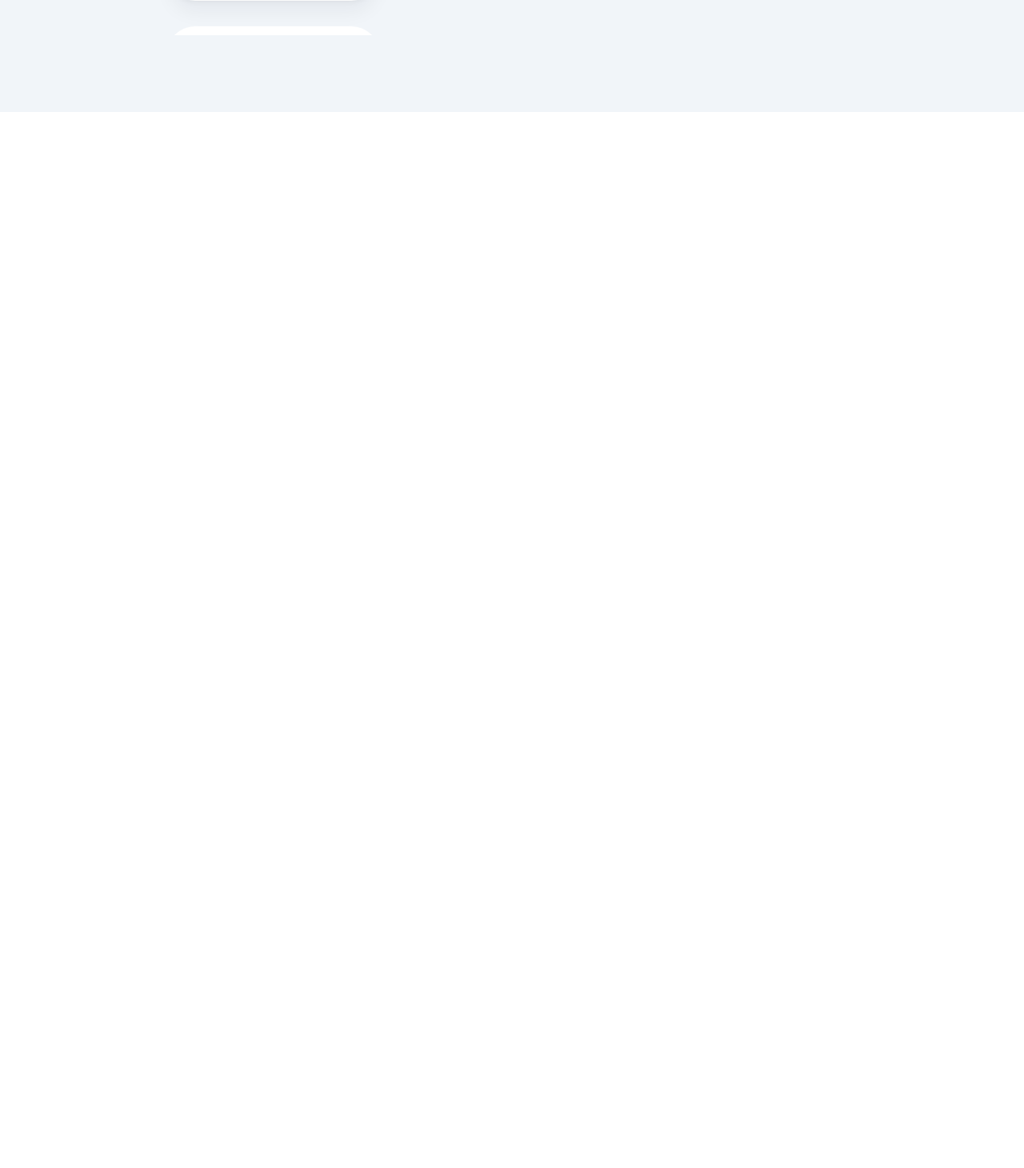
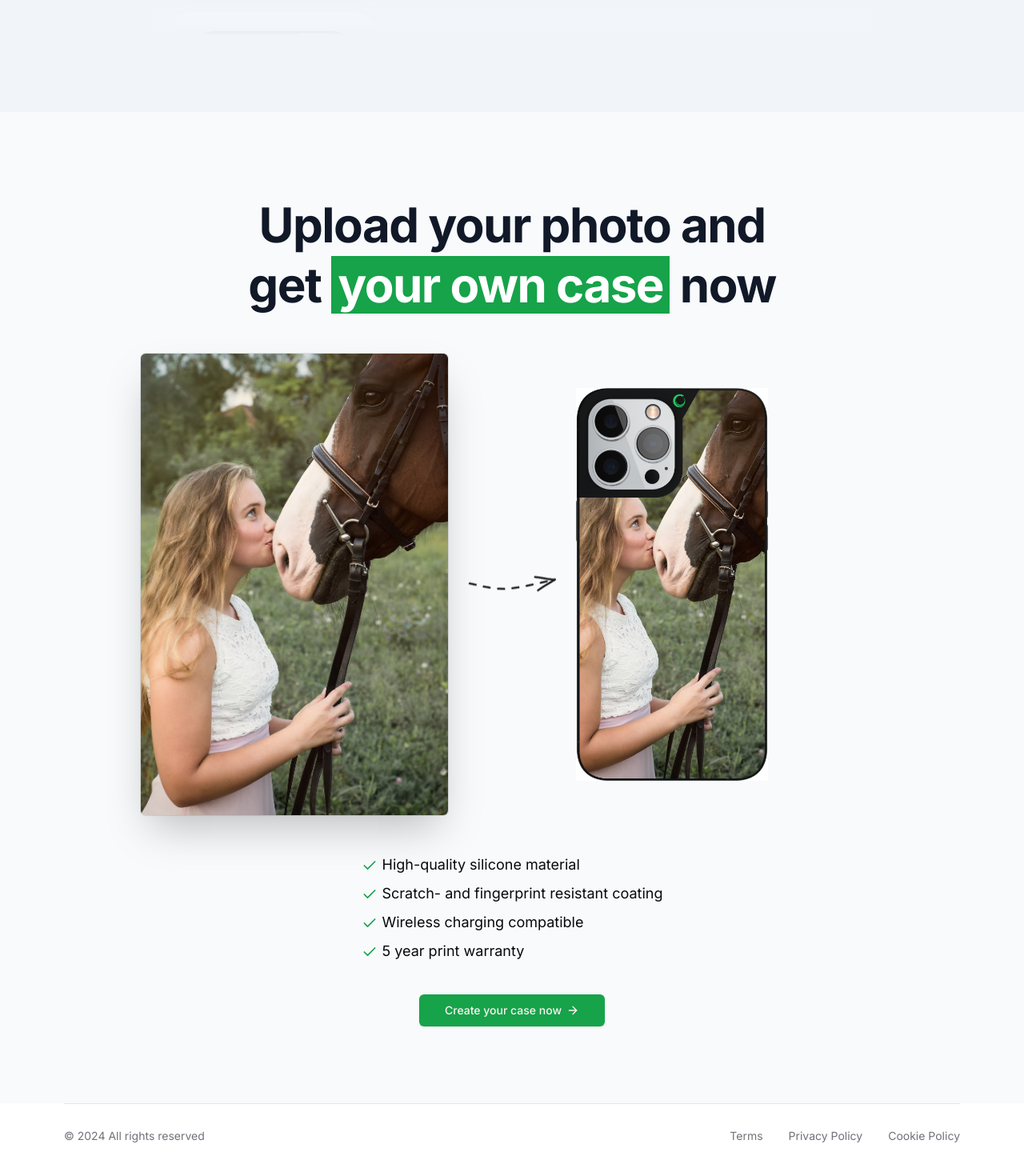
Before and after one commit to shashishankar2684/e-commerce-website, a Next.js app: page / in a window 1280 px wide. Shown: the part 2496-3956 px from the top of the page at 80% size. Before the commit the page ends 2636 px from the top, so only its background shows below. Built offline with nearby package versions, Linux system fonts and the light colour scheme; no server answers.

Commit message:
done with frontpage reviews and footer

```diff
--- a/src/app/layout.tsx
+++ b/src/app/layout.tsx
@@ -2,6 +2,7 @@
 import { Inter } from "next/font/google";
 import "./globals.css";
 import Navbar from "@/components/Navbar";
+import Footer from "@/components/Footer";
 
 const inter = Inter({ subsets: ["latin"] });
 
@@ -17,7 +18,11 @@
 }>) {
   return (
     <html lang="en">
-      <body className={inter.className}><Navbar/>{children}</body>
+      <body className={inter.className}>
+        <Navbar/>
+        {children}
+        <Footer/>
+        </body>
     </html>
   );
 }
--- a/src/app/page.tsx
+++ b/src/app/page.tsx
@@ -2,8 +2,10 @@
 import MaxWidthWrapper from "@/components/MaxWidthWrapper";
 import Phone from "@/components/Phone";
 import { Reviews } from "@/components/Reviews";
-import { Check, Star } from "lucide-react";
+import { buttonVariants } from "@/components/ui/button";
+import { ArrowRight, Check, Star } from "lucide-react";
 import Image from "next/image";
+import Link from "next/link";
 
 export default function Home() {
   return (
@@ -172,11 +174,78 @@
       </MaxWidthWrapper>
 
       <div className="pt-16">
+        <Reviews />
+      </div>
+    </section>
 
-        <Reviews />
+    <section>
+      <MaxWidthWrapper className="py-24">
+        <div className="mb-12 px-6 lg:px-8">
+          <div className="mx-auto max-w-2xl sm:text-center">
+          <h2 className="order-1 mt-2 tracking-tight text-center
+         text-balance !leading-tight font-bold text-5xl
+         md:text-6xl text-gray-900">
+          Upload your photo and get{' '}
+          <span className="relative px-2 bg-green-600 text-white">
+            your own case
+          </span> now
+          </h2>
+          </div>
+        </div>
 
-      </div>
+        <div className="mx-auto max-w-6xl px-6 lg:px-8">
+          <div className="relative flex flex-col items-center md:grid grid-cols-2 gap-40">
+            <img
+            src="/arrow.png"
+            className="absolute top-[25rem] md:top-1/2 -translate-y-1/2 z-10
+            left-1/2 -translate-x-1/2 rotate-90 md:rotate-0"
+            />
 
+            <div className="relative h-80 md:h-full w-full md:justify-self-end
+            max-w-sm rounded-xl bg-gray-900/5 ring-inset ring-gray-900/10 lg:rounded-2xl">
+              <img
+              src="/horse.jpg"
+              className="rounded-md object-cover bg-white shadow-2xl
+              ring-1 ring-gray-900/10 h-full w-full"
+              />
+            </div>
+
+            <Phone className="w-60" imgSrc="/horse_phone.jpg"/>
+
+          </div>
+        </div>
+
+        <ul className="mx-auto mt-12 max-w-prose sm:text-lg space-y-2 w-fit">
+          <li className="w-fit">
+            <Check className="h-5 w-5 text-green-600 inline mr-1.5"/>
+            High-quality silicone material
+          </li>
+          <li className="w-fit">
+            <Check className="h-5 w-5 text-green-600 inline mr-1.5"/>
+            Scratch- and fingerprint resistant coating
+          </li>
+          <li className="w-fit">
+            <Check className="h-5 w-5 text-green-600 inline mr-1.5"/>
+            Wireless charging compatible
+          </li>
+          <li className="w-fit">
+            <Check className="h-5 w-5 text-green-600 inline mr-1.5"/>
+            5 year print warranty
+          </li>
+
+          <div className="flex justify-center">
+            <Link className={buttonVariants({
+              size:'lg',
+              className:'mx-auto mt-8'
+            })}
+            href='/configure/upload' >
+              Create your case now <ArrowRight className="h-4 w-4 ml-1.5"/>
+              </Link>
+          </div>
+
+        </ul>
+
+      </MaxWidthWrapper>
     </section>
    </div>
   );
--- /dev/null
+++ b/src/components/Footer.tsx
@@ -0,0 +1,43 @@
+import Link from "next/link";
+import MaxWidthWrapper from "./MaxWidthWrapper";
+
+const Footer = () => {
+    return (
+        <footer className="bg-white h-20 relative">
+            <MaxWidthWrapper>
+                <div className="border-t border-gray-200" />
+                <div className="h-full flex flex-col md:flex-row
+                md:justify-between justify-center items-center">
+                    <div className="text-center md:text-left pb-2 md:pb-0">
+                        <p className="text-sm text-muted-foreground">
+                            &copy; {new Date().getFullYear()} All rights reserved
+                        </p>
+                    </div>
+                    <div className="flex items-center justify-center">
+                        <div className="flex space-x-8">
+                            <Link
+                            href='#'
+                            className="text-sm text-muted-foreground hover:text-gray-600">
+                            Terms
+                            </Link>
+                            <Link
+                            href='#'
+                            className="text-sm text-muted-foreground hover:text-gray-600">
+                            Privacy Policy
+                            </Link>
+                            <Link
+                            href='#'
+                            className="text-sm text-muted-foreground hover:text-gray-600">
+                            Cookie Policy
+                            </Link>
+                        </div>
+
+                    </div>
+                </div>
+            </MaxWidthWrapper>
+        </footer>
+    )
+
+}
+
+export default Footer;
--- a/src/components/Reviews.tsx
+++ b/src/components/Reviews.tsx
@@ -141,6 +141,11 @@
             />
             </>
         ): null }
+        <div className="pointer-events-none absolute inset-x-0 top-0 h-32
+        bg-gradient-to-b from-slate-100" />
+        <div className="pointer-events-none absolute inset-x-0 bottom-0 h-32
+        bg-gradient-to-t from-slate-100" />
+
     </div>
     )
 }
```
